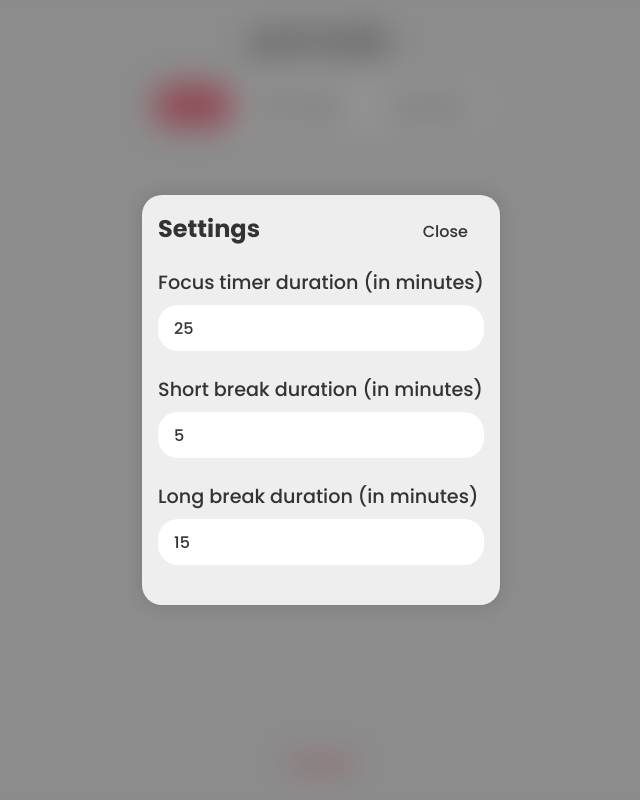
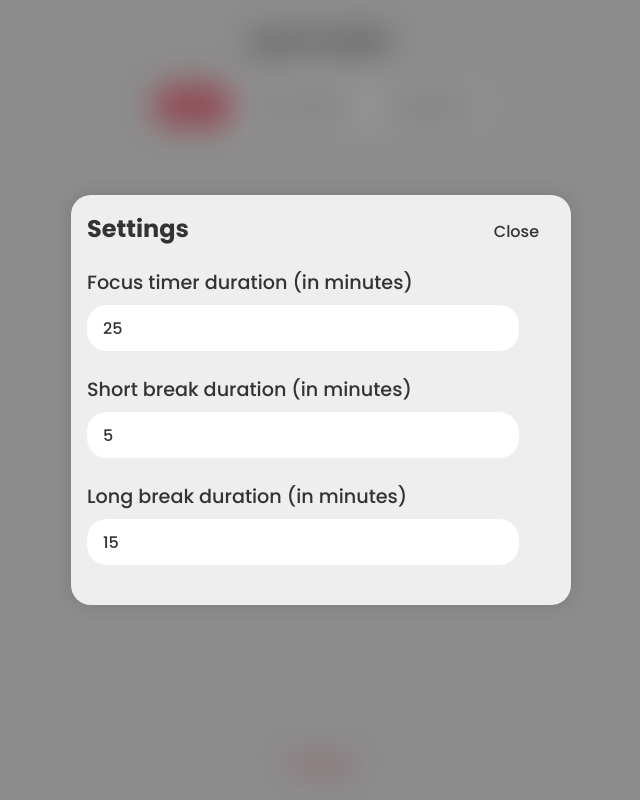
Before and after one commit to ivteplo/pomodo, a Vue app: page / in a window 1280 px wide. Both pictures are taken after a click on the button "Settings". Shown: the whole page, without its empty margins (319-959 px from the left). Built offline with nearby package versions, Linux system fonts and the light colour scheme.

Commit message:
🐛 Fix many bugs and improve UX

```diff
--- a/src/App.vue
+++ b/src/App.vue
@@ -6,6 +6,7 @@ import Modal from "./components/Modal.vue"
 </script>
 
 <script>
+import requestAnimationFrame from "./utils/requestAnimationFrame"
 import { loadState, saveState } from "./State"
 import { reactive } from "@vue/reactivity"
 
@@ -21,7 +22,9 @@ export default {
     return {
       isPaused: true,
       areSettingsOpen: false,
-      durations: state.durations,
+      focusDurationSetting: state.durations.focus / 60,
+      shortBreakDurationSetting: state.durations.shortBreak / 60,
+      longBreakDurationSetting: state.durations.longBreak / 60,
     }
   },
   computed: {
@@ -58,14 +61,6 @@ export default {
       this.setupNotifications()
     },
     startTimer() {
-      const requestAnimationFrame =
-        window.requestAnimationFrame ||
-        window.webkitRequestAnimationFrame ||
-        window.mozRequestAnimationFrame ||
-        window.oRequestAnimationFrame ||
-        window.msRequestAnimationFrame ||
-        ((callback) => setInterval(callback, 1000 / 30))
-
       let prevTime = Date.now()
 
       const timer = () => {
@@ -91,14 +86,15 @@ export default {
               this.switchTo(shouldHaveLongBreak ? "longBreak" : "shortBreak")
 
               sendNotification(
-                "Hey, the break is over",
-                "It's time to focus on your tasks"
+                "Hey, it's time for a break",
+                "Relax and collect more energy to work productively during the next pomodoro"
               )
             } else {
               this.switchTo("focus")
+
               sendNotification(
-                "Hey, it's time for a break",
-                "Relax and collect more energy to work productively during the next pomodoro"
+                "Hey, the break is over",
+                "It's time to focus on your tasks"
               )
             }
           }
@@ -112,7 +108,26 @@ export default {
       timer()
     },
     setDuration(mode, duration) {
-      state.durations[mode] = +duration * 60
+      if (isNaN(duration)) {
+        return
+      }
+
+      if (duration >= 1 && duration <= 120) {
+        if (
+          // If changed value is the current mode
+          mode === state.mode &&
+          // If the user hasn't started the timer yet
+          state.timeLeft === state.durations[mode] &&
+          // If the timer is paused
+          this.isPaused
+        ) {
+          state.timeLeft = +duration * 60
+        }
+
+        state.durations[mode] = +Math.round(duration) * 60
+      }
+
+      this[mode + "DurationSetting"] = state.durations[mode] / 60
       saveState(state)
     },
     async setupNotifications() {
@@ -169,8 +184,7 @@ export default {
     Settings
   </button>
 
-  <transition name="fade">
-    <Modal v-if="areSettingsOpen" @close="areSettingsOpen = false">
+  <Modal :isOpen="areSettingsOpen" @close="areSettingsOpen = false">
     <template v-slot:header>
       <h2>Settings</h2>
     </template>
@@ -182,8 +196,8 @@ export default {
             type="number"
             min="10"
             max="120"
-              :value="durations.focus / 60"
-              @change="setDuration('focus', $event.target.value)"
+            v-model="focusDurationSetting"
+            @change="setDuration('focus', +$event.target.value)"
           />
         </div>
         <div class="column setting">
@@ -192,8 +206,8 @@ export default {
             type="number"
             min="5"
             max="15"
-              :value="durations.shortBreak / 60"
-              @change="setDuration('shortBreak', $event.target.value)"
+            v-model="shortBreakDurationSetting"
+            @change="setDuration('shortBreak', +$event.target.value)"
           />
         </div>
         <div class="column setting">
@@ -202,26 +216,16 @@ export default {
             type="number"
             min="10"
             max="60"
-              :value="durations.longBreak / 60"
-              @change="setDuration('longBreak', $event.target.value)"
+            v-model="longBreakDurationSetting"
+            @change="setDuration('longBreak', +$event.target.value)"
           />
         </div>
       </div>
     </template>
   </Modal>
-  </transition>
 </template>
 
 <style>
-.fade-enter-active,
-.fade-leave-active {
-  transition: opacity 0.25s;
-}
-
-.fade-enter-from, .fade-leave-to {
-  opacity: 0;
-}
-
 #app {
   -webkit-tap-highlight-color: transparent;
   user-select: none;
@@ -257,6 +261,7 @@ export default {
   background-color: var(--secondary-background);
   padding: var(--gap);
   border-radius: calc(var(--default-button-border-radius) + 5px);
+  margin-bottom: 2rem;
 }
 
 .status-buttons > button {
@@ -277,6 +282,10 @@ export default {
 .status-buttons > button.selected:hover {
   color: var(--background);
   background-color: var(--primary-100);
+}
+
+.settings-button {
+  margin-top: 2rem;
 }
 
 .settings {
--- a/src/State.js
+++ b/src/State.js
@@ -41,14 +41,22 @@ const validateState = (state) => {
     state.durations = { ...defaultState.durations }
   } else {
     // Validate timer durations
-    for (const [key, value] in Object.entries(state.durations)) {
+    for (let [key, value] of Object.entries(state.durations)) {
+      value = Math.round(value)
+
       // If the mode is unknown, then delete the key
       if (!isValidMode(key)) {
         delete state.durations[key]
       }
-      // If value is not a number, then reset it
-      else if (typeof value !== "number") {
+      // If value is not a number or is in an invalid range, then reset it
+      else if (
+        !(typeof value === "number" && value >= 1 * 60 && value <= 120 * 60)
+      ) {
         state.durations[key] = defaultState.durations[key]
+      }
+      // Else just make the number an integer
+      else {
+        state.durations[key] = value
       }
     }
 
--- a/src/components/Modal.vue
+++ b/src/components/Modal.vue
@@ -1,7 +1,9 @@
 // Copyright (c) 2021 Ivan Zadvornov
 
 <template>
-  <div class="modal-wrapper column">
+  <teleport to="#app-modals">
+    <transition name="fade">
+      <div v-if="isOpen" class="modal-wrapper column" v-bind="$attrs">
         <div class="modal column">
           <header class="row">
             <slot name="header"><span></span></slot>
@@ -17,6 +19,8 @@
         </div>
         <div class="modal-blur-background" @click="close()"></div>
       </div>
+    </transition>
+  </teleport>
 </template>
 
 <script>
@@ -27,8 +31,21 @@ export default {
     },
   },
   emits: ["close"],
+  props: ["isOpen"],
 }
 </script>
+
+<style>
+.fade-enter-active,
+.fade-leave-active {
+  transition: opacity 0.25s;
+}
+
+.fade-enter-from,
+.fade-leave-to {
+  opacity: 0;
+}
+</style>
 
 <style scoped>
 .modal-wrapper {
@@ -39,8 +56,8 @@ export default {
   width: 100%;
   min-height: 100%;
   justify-content: flex-end;
-  /* FIXME: not being able to scroll
-     when focusing an input from mobile */
+  align-items: center;
+  overflow: hidden;
 }
 
 .modal {
@@ -53,8 +70,11 @@ export default {
   border-radius: var(--default-button-border-radius);
   border-bottom-right-radius: 0;
   border-bottom-left-radius: 0;
+
+  max-width: 500px;
+  max-height: 90vh;
+  width: 100%;
 }
-
 @media (min-width: 900px) {
   .modal-wrapper {
     align-items: center;
@@ -62,34 +82,34 @@ export default {
   }
 
   .modal {
-    max-width: 800px;
     border-radius: var(--default-button-border-radius);
   }
 }
 
-.modal > header {
+.modal header {
   justify-content: space-between;
   align-items: stretch;
   margin-bottom: 1rem;
 }
 
-.modal > header > .controls > button {
+.modal header > .controls > button {
   color: var(--foreground);
 }
 
-.modal > header > .controls > button:focus,
-.modal > header > .controls > button:hover {
+.modal header > .controls > button:focus,
+.modal header > .controls > button:hover {
   color: var(--primary-100);
 }
 
-.modal > main {
+.modal main {
   flex-grow: 1;
+  overflow-y: auto;
 }
 
 .modal-blur-background {
   background-color: var(--modal-blur-background);
   backdrop-filter: blur(1rem);
-  position: fixed;
+  position: absolute;
   top: -5rem;
   left: -5rem;
   right: -5rem;
--- a/src/components/Timer.vue
+++ b/src/components/Timer.vue
@@ -23,7 +23,7 @@ defineProps({
 
 <style scoped>
 .Timer {
-  --size: 225px;
+  --size: 250px;
   --border-width: 10px;
   --shadow-radius: 3rem;
   --shadow-color: var(--primary-80);
@@ -40,36 +40,53 @@ defineProps({
 
   border-radius: 50%;
 
-  background-color: var(--secondary-background);
   color: var(--foreground);
 
-  box-shadow: 0 0 var(--shadow-radius) var(--border-width) var(--shadow-color),
-    inset 0 0 var(--inner-shadow-radius) var(--inner-shadow-color);
   transition: 0.3s box-shadow ease-out;
 
   position: relative;
+
+  box-sizing: border-box;
 }
 
 .Timer::before {
   content: "";
   position: absolute;
   z-index: -2;
-  top: calc(-1 * var(--border-width));
-  left: calc(-1 * var(--border-width));
-  right: calc(-1 * var(--border-width));
-  bottom: calc(-1 * var(--border-width));
+  top: 0;
+  left: 0;
+  right: 0;
+  bottom: 0;
 
   animation: rotate infinite 2s linear;
 
+  background-color: var(--secondary-background);
   background-image: linear-gradient(
     90deg,
     var(--background),
     var(--secondary-background)
   );
-  background-color: var(--secondary-background);
 
   border-radius: 50%;
   filter: brightness(1.5);
+}
+
+.Timer::after {
+  content: "";
+
+  background-color: var(--secondary-background);
+  border-radius: 50%;
+
+  position: absolute;
+  z-index: -1;
+
+  top: var(--border-width);
+  left: var(--border-width);
+  right: var(--border-width);
+  bottom: var(--border-width);
+
+  box-shadow: 0 0 var(--shadow-radius) var(--border-width) var(--shadow-color),
+    inset 0 0 var(--inner-shadow-radius) var(--inner-shadow-color);
 }
 
 .Timer > h2 {
--- /dev/null
+++ b/src/utils/requestAnimationFrame.js
@@ -0,0 +1,11 @@
+// Copyright (c) 2021 Ivan Zadvornov
+
+export const requestAnimationFrame =
+  window.requestAnimationFrame ||
+  window.webkitRequestAnimationFrame ||
+  window.mozRequestAnimationFrame ||
+  window.oRequestAnimationFrame ||
+  window.msRequestAnimationFrame ||
+  ((callback) => setInterval(callback, 1000 / 30))
+
+export default requestAnimationFrame
```
Lines whose indentation alone changed are shown as unchanged.
